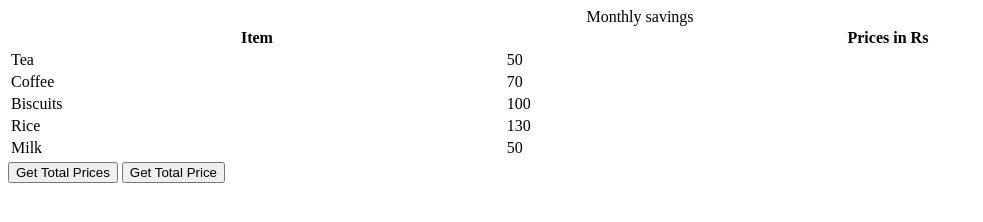
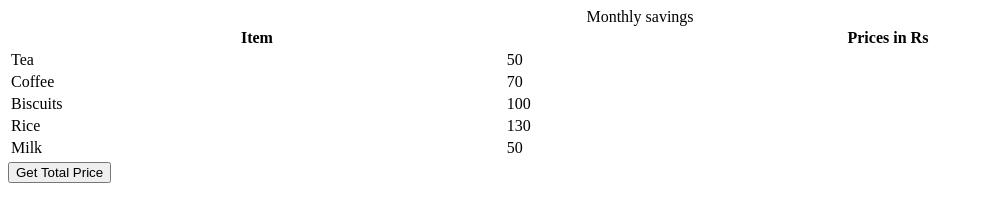
Before and after one commit to acciojob/grofers-checkout-shubhangiBhapkar, a website: page main.html in a window 1280 px wide. Shown: the whole page, without its empty margins (0-983 px from the left). Drawn offline with Linux system fonts and the light colour scheme.

Commit message:
created a submission

```diff
--- a/main.html
+++ b/main.html
@@ -40,7 +40,7 @@
 
 	</tr>
   </table>
-	<button>Get Total Prices</button>
+
     <script type="text/javascript" src="./script.js">
 </script>
 
```
